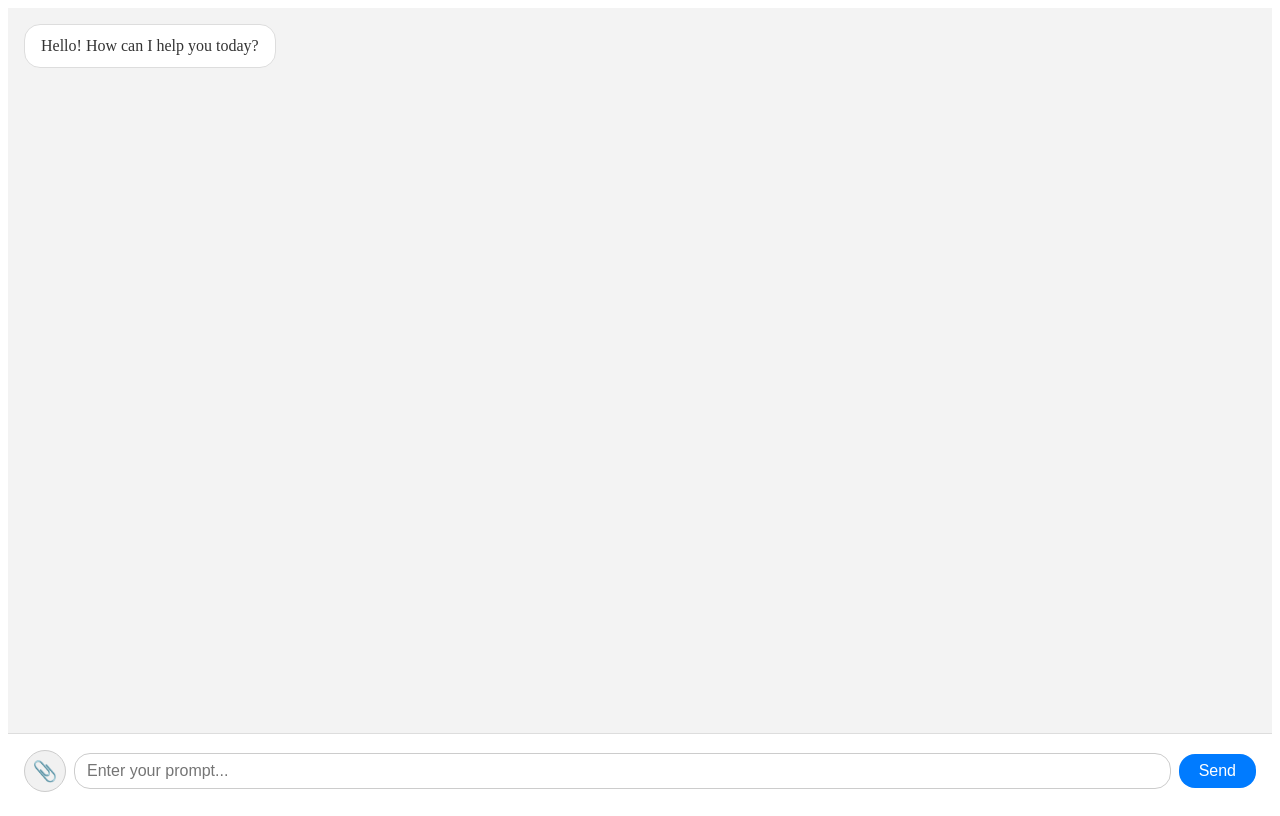
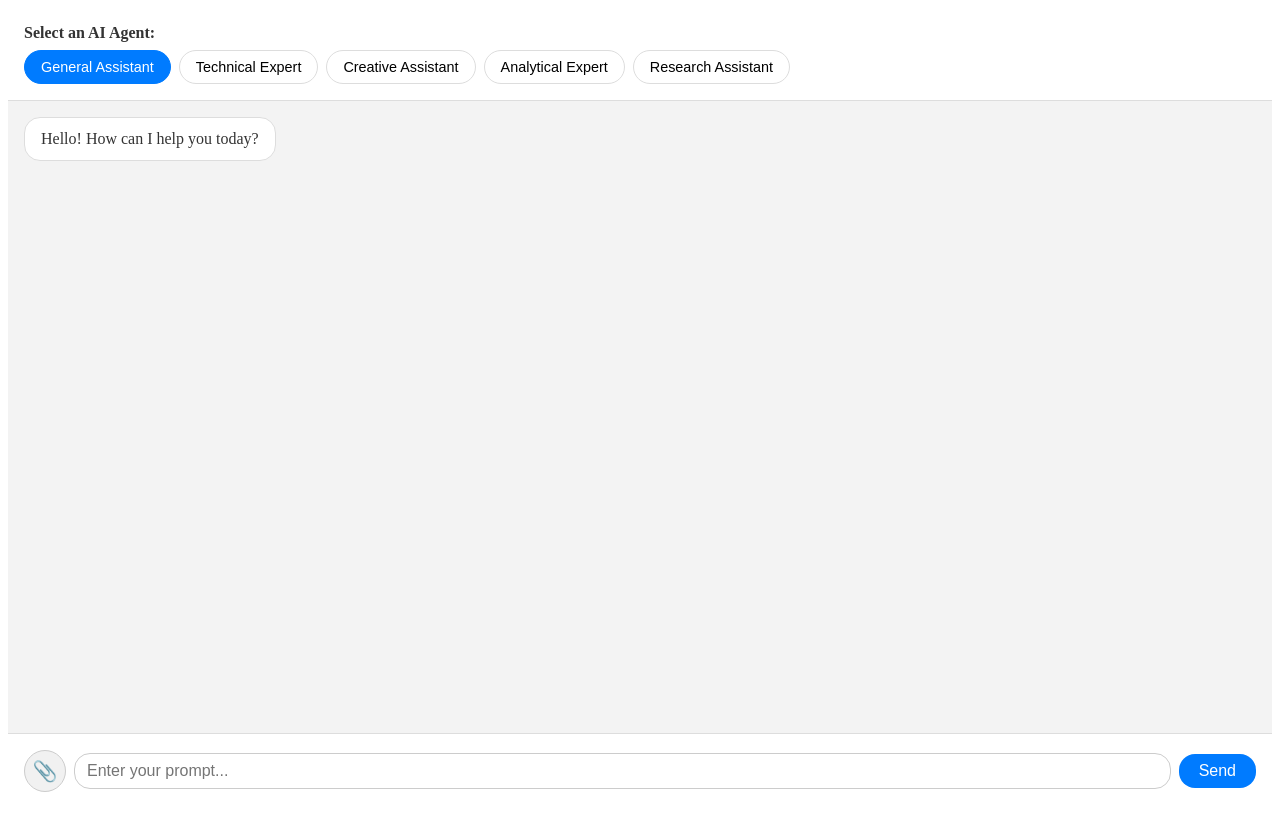
Before and after one commit to fullstackdev07/executive-multi-agent-frontend, a Nuxt app: page / in a window 1280 px wide. Built offline with nearby package versions, Linux system fonts and the light colour scheme.

Commit message:
second-commit

```diff
--- a/pages/index.vue
+++ b/pages/index.vue
@@ -1,5 +1,20 @@
 <template>
   <div class="chat-container">
+    <!-- Agent Selection -->
+    <div class="agent-selector">
+      <div class="agent-selector-label">Select an AI Agent:</div>
+      <div class="agent-options">
+        <button
+          v-for="agent in agents"
+          :key="agent.type"
+          :class="['agent-button', { active: selectedAgent === agent.type }]"
+          @click="selectedAgent = agent.type"
+        >
+          {{ agent.name }}
+        </button>
+      </div>
+    </div>
+
     <!-- Chat messages -->
     <div ref="chatContainer" class="chat-messages">
       <div
@@ -45,7 +60,17 @@
 
 <script setup lang="ts">
 import { ref, nextTick } from 'vue'
+import { chatWithAgent, type AgentType } from '../services/api'
 
+const agents = [
+  { type: 'general' as AgentType, name: 'General Assistant' },
+  { type: 'technical' as AgentType, name: 'Technical Expert' },
+  { type: 'creative' as AgentType, name: 'Creative Assistant' },
+  { type: 'analytical' as AgentType, name: 'Analytical Expert' },
+  { type: 'research' as AgentType, name: 'Research Assistant' }
+]
+
+const selectedAgent = ref<AgentType>('general')
 const prompt = ref('')
 const messages = ref([
   { role: 'assistant', content: 'Hello! How can I help you today?' }
@@ -93,8 +118,8 @@ const handleSubmit = async () => {
   selectedFileName.value = null
   if (fileInput.value) fileInput.value.value = ''
 
-  // === Replace with your real API ===
-  const reply = await fakeApiCall({
+  // Call the API with selected agent
+  const reply = await chatWithAgent(selectedAgent.value, {
     prompt: trimmedPrompt,
     fileContent,
     fileName
@@ -109,27 +134,6 @@ const handleSubmit = async () => {
     behavior: 'smooth'
   })
 }
-
-
-const fakeApiCall = async ({
-  prompt,
-  fileContent,
-  fileName
-}: {
-  prompt: string
-  fileContent?: string
-  fileName?: string
-}): Promise<string> => {
-  return new Promise((resolve) => {
-    setTimeout(() => {
-      let response = `You said: "${prompt}"`
-      if (fileContent) {
-        response += `\nReceived file "${fileName}" with ${fileContent.length} characters.`
-      }
-      resolve(response)
-    }, 1000)
-  })
-}
 </script>
 
 <style scoped>
@@ -138,6 +142,44 @@ const fakeApiCall = async ({
   flex-direction: column;
   height: 100vh;
   background-color: #f8f8f8;
+}
+
+.agent-selector {
+  padding: 1rem;
+  background-color: white;
+  border-bottom: 1px solid #ddd;
+}
+
+.agent-selector-label {
+  font-weight: 600;
+  margin-bottom: 0.5rem;
+  color: #333;
+}
+
+.agent-options {
+  display: flex;
+  gap: 0.5rem;
+  flex-wrap: wrap;
+}
+
+.agent-button {
+  padding: 0.5rem 1rem;
+  border: 1px solid #ddd;
+  border-radius: 1.5rem;
+  background-color: white;
+  cursor: pointer;
+  transition: all 0.3s ease;
+  font-size: 0.9rem;
+}
+
+.agent-button:hover {
+  background-color: #f0f0f0;
+}
+
+.agent-button.active {
+  background-color: #007bff;
+  color: white;
+  border-color: #007bff;
 }
 
 .chat-messages {
@@ -167,6 +209,7 @@ const fakeApiCall = async ({
   background-color: #ffffff;
   border: 1px solid #ddd;
   color: #333;
+  white-space: pre-wrap;
 }
 
 .message.user .message-bubble {
--- /dev/null
+++ b/services/api.ts
@@ -0,0 +1,54 @@
+interface ChatPayload {
+  prompt: string;
+  fileContent?: string;
+  fileName?: string;
+}
+
+// Define different agent types
+export type AgentType = 'general' | 'technical' | 'creative' | 'analytical' | 'research';
+
+const AGENT_RESPONSES = {
+  general: 'General Assistant: I aim to help with any task.',
+  technical: 'Technical Expert: I specialize in technical problems and coding.',
+  creative: 'Creative Assistant: I help with creative and artistic endeavors.',
+  analytical: 'Analytical Assistant: I excel at data analysis and problem-solving.',
+  research: 'Research Assistant: I help with research and information gathering.'
+};
+
+// Simulated delay function
+const delay = (ms: number) => new Promise(resolve => setTimeout(resolve, ms));
+
+export const chatWithAgent = async (agentType: AgentType, payload: ChatPayload): Promise<string> => {
+  // Simulate API call with different response based on agent type
+  await delay(1000);
+
+  let response = `${AGENT_RESPONSES[agentType]}\n\n`;
+
+  if (payload.prompt) {
+    response += `Responding to: "${payload.prompt}"\n`;
+  }
+
+  if (payload.fileContent) {
+    response += `Processed file "${payload.fileName}" with ${payload.fileContent.length} characters.\n`;
+  }
+
+  // Add agent-specific responses
+  switch (agentType) {
+    case 'technical':
+      response += '\nI can help you with coding and technical problems.';
+      break;
+    case 'creative':
+      response += '\nLet\'s think outside the box!';
+      break;
+    case 'analytical':
+      response += '\nI\'ll analyze this systematically.';
+      break;
+    case 'research':
+      response += '\nI\'ll help gather relevant information.';
+      break;
+    default:
+      response += '\nHow else can I assist you?';
+  }
+
+  return response;
+};
```
